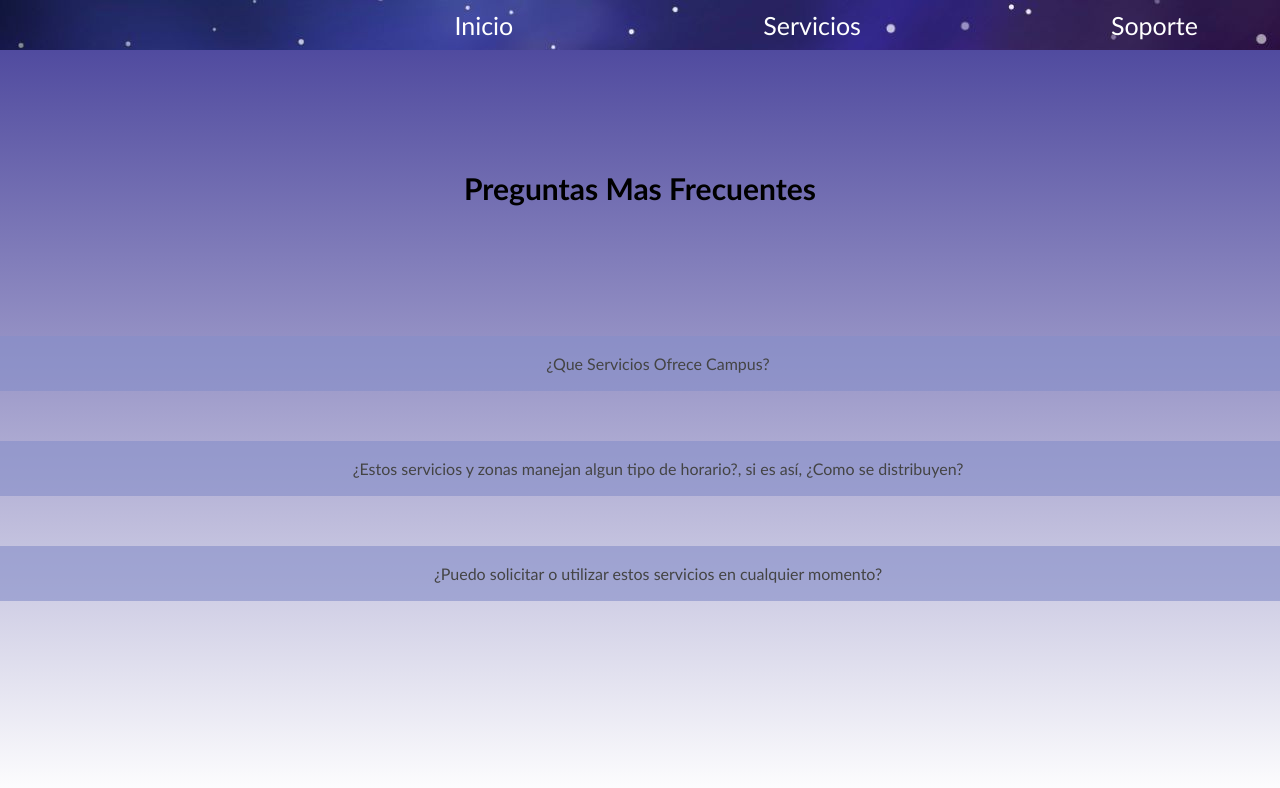
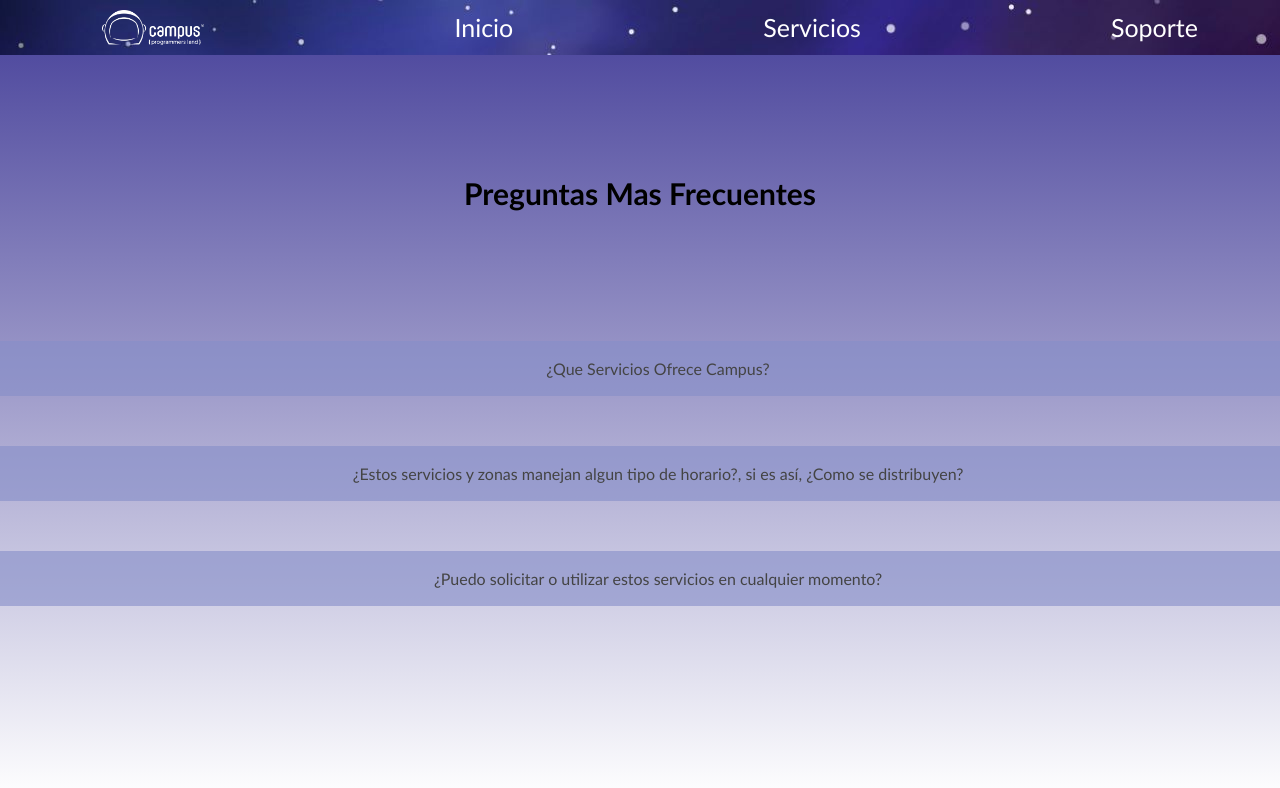
Before and after one commit to JuanJoseDuranRinconCAMPUS2/CampusEnginePlantilla, a plain HTML site: page CampusEngine/soporte/index.html in a window 1280 px wide. Drawn offline with Linux system fonts and the light colour scheme.

Commit message:
fix: :bug: prueba final hypervinculos
ahora todo funciona :3

```diff
--- a/CampusEngine/soporte/index.html
+++ b/CampusEngine/soporte/index.html
@@ -4,7 +4,7 @@
     <meta charset="UTF-8">
     <meta http-equiv="X-UA-Compatible" content="IE=edge">
     <meta name="viewport" content="width=device-width, initial-scale=1.0">
-    <link rel="icon" href="/CampusEngine/images/channels4_profile.jpg">
+    <link rel="icon" href="/CampusEnginePlantilla/CampusEngine/images/channels4_profile.jpg">
     <link rel="stylesheet" href="./style.css">
     <link rel="stylesheet" href="/CampusEnginePlantilla/CampusEngine/js/apps.css">
 
@@ -14,7 +14,7 @@
 
     <nav>
         <section class="container1">
-            <img id="logo" src="./images/logoWhite.png" alt="">
+            <img id="logo" src="/CampusEnginePlantilla/CampusEngine/images/logoWhite.png" alt="">
             <a href="/CampusEnginePlantilla/CampusEngine/index.html" class="alink">Inicio</a>
             <a href="/CampusEnginePlantilla/CampusEngine/servicios/index.html" class="alink">Servicios</a>
             <a href="./index.html" class="alink">Soporte</a>
```
Also changed, not shown: CampusEngine/servicios/index.html (+1 -1 lines), CampusEngine/tiendaComida/index.html (+1 -1 lines).
